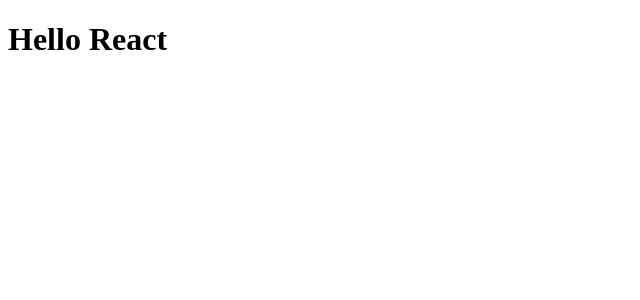
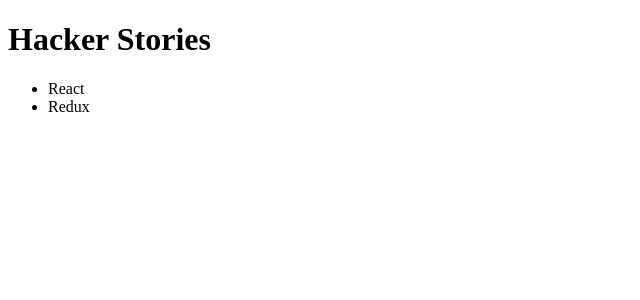
Before and after one commit to massmr/hacker-stories, a React (Vite) app: page / in a window 1280 px wide. Shown: the top 300 px of the page, without its empty margins (0-640 px from the left). Built offline with nearby package versions, Linux system fonts and the light colour scheme.

Commit message:
first list map()

```diff
--- a/src/App.jsx
+++ b/src/App.jsx
@@ -1,9 +1,40 @@
 import * as React from 'react';
+
+const list = [
+  {
+    title: 'React',
+    url: 'https://reactjs.org/',
+    author: 'Jordan Walke',
+    num_comments: 3,
+    points: 4,
+    objectID: 0,
+  },
+  {
+    title: 'Redux',
+    url: 'https://redux.js.org/',
+    author: 'Dan Abramov, Andrew Clark',
+    num_comments: 2,
+    points: 5,
+    objectID: 1,
+  }
+];
 
 function App() {
   return (
     <div>
-      <h1>Hello React</h1>
+
+      <h1>Hacker Stories</h1>
+
+      <ul>
+        {list.map(function (item) {
+          return (
+            <li key={item.objectID}>
+              {item.title}
+            </li>
+          );
+        })}
+      </ul>
+
     </div>
   );
 }
```
